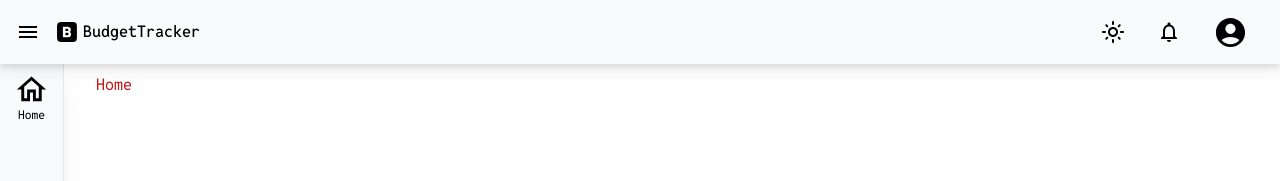
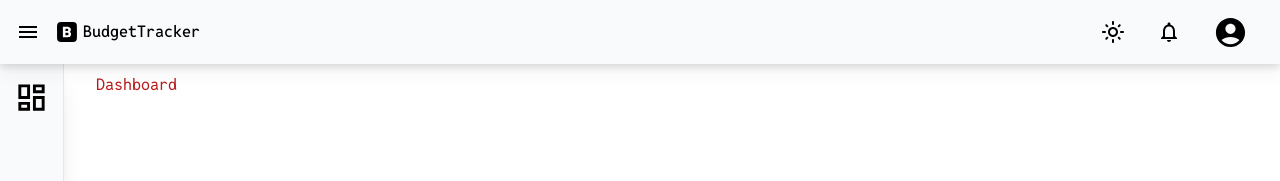
Before and after one commit to YBD21/Budget-Tracker, a Next.js app in the folder client/: page / in a window 1280 px wide. Shown: the top 181 px of the page. Built offline with nearby package versions, Linux system fonts and the light colour scheme.

Commit message:
[client] replaced Home into Dashboard

```diff
--- a/client/src/app/page.tsx
+++ b/client/src/app/page.tsx
@@ -1,7 +1,7 @@
-import HomePage from '@/components/Home';
+import Dashboard from '@/components/Dashboard';
 
-function Home() {
-  return <HomePage />;
+function DashboardPage() {
+  return <Dashboard />;
 }
 
-export default Home;
+export default DashboardPage;
--- /dev/null
+++ b/client/src/components/Dashboard/index.tsx
@@ -0,0 +1,13 @@
+'use client';
+
+import NavBar from '../NavBar';
+
+const Dashboard = () => {
+  return (
+    <NavBar>
+      <div className="text-red-700 dark:text-blue-300"> Dashboard </div>
+    </NavBar>
+  );
+};
+
+export default Dashboard;
--- a/client/src/components/Home/index.tsx
+++ /dev/null
@@ -1,13 +0,0 @@
-'use client';
-
-import NavBar from '../NavBar';
-
-const HomePage = () => {
-  return (
-    <NavBar>
-      <div className="text-red-700 dark:text-blue-300"> Home </div>
-    </NavBar>
-  );
-};
-
-export default HomePage;
--- a/client/src/components/SideBar/index.tsx
+++ b/client/src/components/SideBar/index.tsx
@@ -1,17 +1,21 @@
 import { usePathname } from 'next/navigation';
-import HomeIcon from '@mui/icons-material/Home';
-import HomeOutlinedIcon from '@mui/icons-material/HomeOutlined';
+import DashboardIcon from '@mui/icons-material/Dashboard';
+import DashboardOutlinedIcon from '@mui/icons-material/DashboardOutlined';
 
 const Sidebar = () => {
   const pathname = usePathname();
   //   const isItemActive = pathname?.startsWith(item?.url)
+
+  // Dashboard,History,Customization
+
+  // At the end Logout
   return (
     <nav className="w-16 px-2 shadow-xl bg-gray-50 dark:bg-neutral-800 h-[93svh] border-r border-solid border-gray-200 dark:border-stone-900">
-      <ul className="space-y-2 list-none">
+      <ul className="space-y-2 list-none mt-2">
         <li className="flex flex-col items-center py-2 px-4 cursor-pointer">
-          <HomeOutlinedIcon fontSize="large" />
+          <DashboardOutlinedIcon fontSize="large" />
           {/* <HomeIcon fontSize="large" /> */}
-          <p className="text-xs">Home</p>
+          {/* <p className="text-xs">Home</p> */}
         </li>
       </ul>
     </nav>
--- a/client/src/constants/Routes.ts
+++ b/client/src/constants/Routes.ts
@@ -1,9 +1,9 @@
 // Route
-export const HOME = '/'
+export const DASHBOARD = '/'
 export const LOGIN = '/login'
 export const FORGOTPASSWORD = '/forget-password'
 export const SIGNUP = '/signup'
 
 // Routes Collection
 export const ACCESS_ONCE_ROUTES = [LOGIN, SIGNUP, FORGOTPASSWORD]
-export const PROTECTED_CLIENT_ROUTES = [HOME]
+export const PROTECTED_CLIENT_ROUTES = [DASHBOARD]
--- a/client/src/middleware.ts
+++ b/client/src/middleware.ts
@@ -1,7 +1,7 @@
 import { NextRequest, NextResponse } from 'next/server';
 import { cookies } from 'next/headers';
 
-import { HOME, LOGIN, ACCESS_ONCE_ROUTES, PROTECTED_CLIENT_ROUTES } from './constants/Routes';
+import { DASHBOARD, LOGIN, ACCESS_ONCE_ROUTES, PROTECTED_CLIENT_ROUTES } from './constants/Routes';
 import { CLIENT } from './constants/actionName';
 import { USER_DATA } from './constants/queryKey';
 import { decodeUser } from './services/userServer';
@@ -31,7 +31,7 @@ export default async function middleware(req: NextRequest) {
   switch (role) {
     case CLIENT:
       if (ACCESS_ONCE_ROUTES.includes(pathname)) {
-        redirectPath = HOME;
+        redirectPath = DASHBOARD;
       }
       break;
     default:
```
